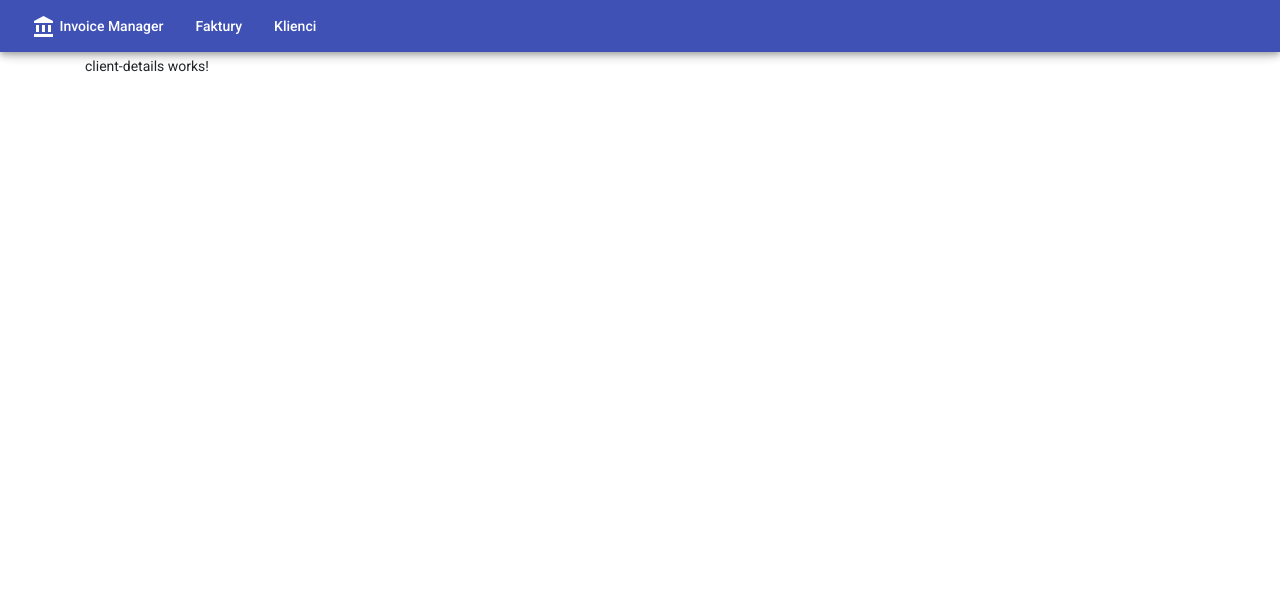
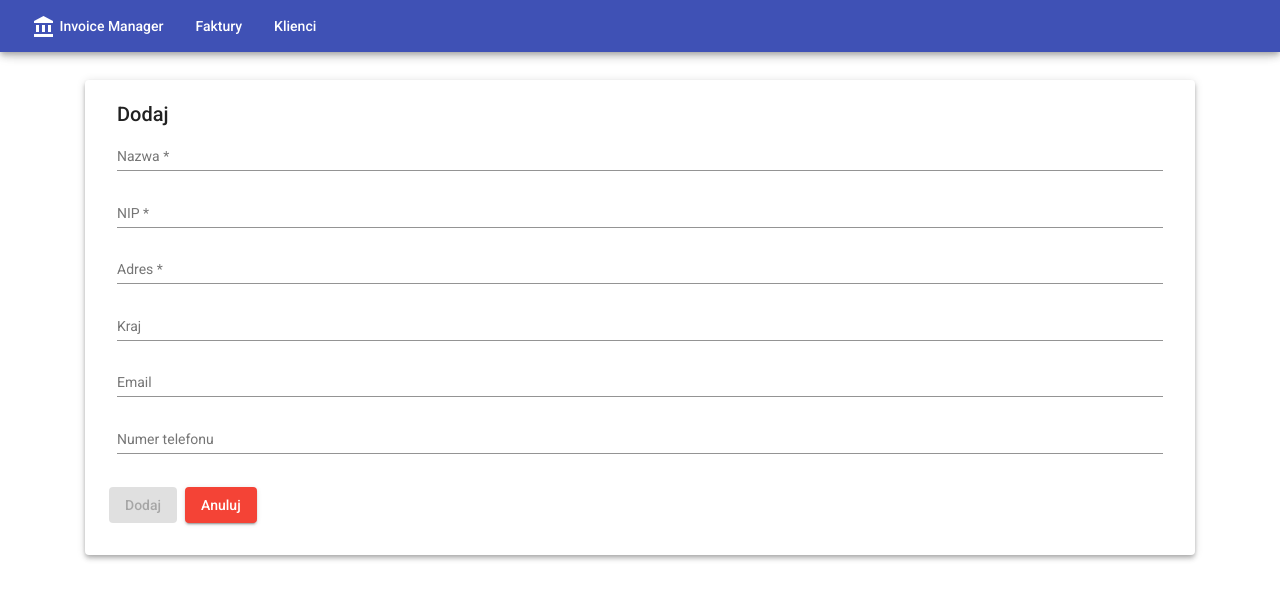
Before and after one commit to tomaszek92/InvoiceManagerClient, an Angular app: page /clients/0 in a window 1280 px wide. Shown: the top 600 px of the page. Built offline with nearby package versions, Linux system fonts and the light colour scheme.

Commit message:
Formularz klienta

```diff
--- a/src/app/app.module.ts
+++ b/src/app/app.module.ts
@@ -1,10 +1,13 @@
 import { BrowserModule } from '@angular/platform-browser';
 import { NgModule } from '@angular/core';
 import { HttpClientModule } from '@angular/common/http';
+import { ReactiveFormsModule } from '@angular/forms';
 
 import { MatButtonModule } from '@angular/material/button';
 import { MatCardModule } from '@angular/material/card';
+import { MatFormFieldModule } from '@angular/material/form-field';
 import { MatIconModule } from '@angular/material/icon';
+import { MatInputModule } from '@angular/material/input';
 import { MatListModule } from '@angular/material/list';
 import { MatMenuModule } from '@angular/material/menu';
 import { MatProgressSpinnerModule } from '@angular/material/progress-spinner';
@@ -34,10 +37,13 @@ import { LoaderComponent } from './shared/loader/loader.component';
     AppRoutingModule,
     BrowserAnimationsModule,
     HttpClientModule,
+    ReactiveFormsModule,
 
     MatButtonModule,
     MatCardModule,
+    MatFormFieldModule,
     MatIconModule,
+    MatInputModule,
     MatListModule,
     MatMenuModule,
     MatProgressSpinnerModule
--- a/src/app/clients/client-details/client-details.component.html
+++ b/src/app/clients/client-details/client-details.component.html
@@ -1 +1,56 @@
-<p>client-details works!</p>
+<div class="row mt-4">
+    <div class="col">
+      <mat-card class="mat-elevation-z4">
+            <form [formGroup]="clientForm" autocomplete="off" novalidate (ngSubmit)="saveClient(clientForm.value)">
+                <mat-card-header>
+                    <mat-card-title class="my-2">{{ getTitle() }}</mat-card-title>
+                </mat-card-header>
+                <mat-card-content>
+                    <div *ngIf="isLoading; then isLoadingBlock else isNotLoadingBlock"></div>
+
+                    <ng-template #isLoadingBlock>
+                        <div style="height: 10rem;">
+                            <app-loader></app-loader>
+                        </div>
+                    </ng-template>
+
+                    <ng-template #isNotLoadingBlock>
+                        <mat-form-field>
+                            <mat-label>Nazwa</mat-label>
+                            <input matInput type="text" formControlName="name">
+                            <mat-error *ngIf="hasError('name', 'required')">Nazwa jest wymagana</mat-error>
+                        </mat-form-field>
+                        <mat-form-field>
+                            <mat-label>NIP</mat-label>
+                            <input matInput type="text" formControlName="nip">
+                            <mat-error *ngIf="hasError('nip', 'required')">NIP jest wymagany</mat-error>
+                        </mat-form-field>
+                        <mat-form-field>
+                            <mat-label>Adres</mat-label>
+                            <input matInput type="text" formControlName="address">
+                            <mat-error *ngIf="hasError('address', 'required')">Adres jest wymagany</mat-error>
+                        </mat-form-field>
+                        <mat-form-field>
+                            <mat-label>Kraj</mat-label>
+                            <input matInput type="text" formControlName="country">
+                        </mat-form-field>
+                        <mat-form-field>
+                            <mat-label>Email</mat-label>
+                            <input matInput type="email" formControlName="email">
+                            <mat-error *ngIf="hasError('email', 'email')">Email jest niepoprawny</mat-error>
+                        </mat-form-field>
+                        <mat-form-field>
+                            <mat-label>Numer telefonu</mat-label>
+                            <input matInput type="text" formControlName="phoneNumber">
+                        </mat-form-field>
+                    </ng-template>
+
+                </mat-card-content>
+                <mat-card-actions>
+                    <button mat-raised-button color="primary" [disabled]="!clientForm.valid">{{ getTitle() }}</button>
+                    <button type="button" mat-raised-button color="warn" (click)="cancel()">Anuluj</button>
+                </mat-card-actions>
+        </form>
+    </mat-card>
+    </div>
+</div>
--- a/src/app/clients/client-details/client-details.component.scss
+++ b/src/app/clients/client-details/client-details.component.scss
@@ -0,0 +1,8 @@
+.mat-card-content,
+.mat-card-actions {
+    padding: 0 16px;
+}
+
+.mat-form-field {
+    display: block;
+}
--- a/src/app/clients/client-details/client-details.component.ts
+++ b/src/app/clients/client-details/client-details.component.ts
@@ -1,4 +1,9 @@
 import { Component, OnInit } from '@angular/core';
+import { Client } from '../client.model';
+import { ClientsService } from '../clients.service';
+import { ActivatedRoute } from '@angular/router';
+import { FormGroup, FormControl, Validators } from '@angular/forms';
+import { Location } from '@angular/common';
 
 @Component({
   selector: 'app-client-details',
@@ -7,9 +12,77 @@ import { Component, OnInit } from '@angular/core';
 })
 export class ClientDetailsComponent implements OnInit {
 
-  constructor() { }
+  isLoading: boolean;
+  clientForm: FormGroup;
+
+  constructor(private clientsService: ClientsService, private route: ActivatedRoute, private location: Location) { }
 
   ngOnInit(): void {
+    this.initClientForm();
+
+    const clientId = parseInt(this.route.snapshot.params.id, 10);
+    if (clientId) {
+      this.getClient(clientId);
+    }
+  }
+
+  initClientForm() {
+    this.clientForm = new FormGroup({
+      id: new FormControl(0),
+      name: new FormControl('', [ Validators.required ]),
+      nip: new FormControl('', [ Validators.required ]),
+      address: new FormControl('', [ Validators.required ]),
+      country: new FormControl(''),
+      email: new FormControl('', [ Validators.email ]),
+      phoneNumber: new FormControl('')
+    });
+  }
+
+  getClient(id: number) {
+    this.isLoading = true;
+    this.clientsService
+      .getById(id)
+      .subscribe(
+        client => this.clientForm.setValue(client),
+        error => {},
+        () => this.isLoading = false
+      );
+  }
+
+  saveClient(client) {
+    console.log('save', client);
+    this.isLoading = true;
+
+    if (this.clientForm.get('id').value === 0) {
+      this.clientsService
+        .create(client)
+        .subscribe(
+          c => this.clientForm.setValue(c),
+          error => {},
+          () => this.isLoading = false
+        );
+    } else {
+      this.clientsService
+        .update(client)
+        .subscribe(
+          () => {},
+          error => {},
+          () => this.isLoading = false
+        );
+    }
+  }
+
+  hasError(controlName: string, errorName: string) {
+    return this.clientForm.controls[controlName].hasError(errorName);
+  }
+
+  cancel() {
+    this.location.back();
+  }
+
+  getTitle(): string {
+    const id = this.clientForm.get('id').value;
+    return id === 0 ? 'Dodaj' : 'Edytuj';
   }
 
 }
--- a/src/app/clients/clients-list/clients-list.component.html
+++ b/src/app/clients/clients-list/clients-list.component.html
@@ -35,11 +35,11 @@
                         <mat-icon>more_vert</mat-icon>
                     </button>
                     <mat-menu #menu="matMenu">
-                      <button mat-menu-item>
+                      <a mat-menu-item [routerLink]="['/clients', client.id]">
                         <mat-icon>edit</mat-icon>
                         <span>Edytuj</span>
-                      </button>
-                      <button mat-menu-item>
+                      </a>
+                      <button mat-menu-item (click)="deleteClient(client.id)">
                         <mat-icon>delete</mat-icon>
                         <span>Usuń</span>
                       </button>
@@ -57,8 +57,8 @@
 
 <div class="fixed-bottom pr-4 pb-4">
     <div class="float-right">
-        <button mat-fab color="primary">
+        <a mat-fab color="primary" routerLink="/clients/0">
             <mat-icon>add</mat-icon>
-        </button>
+        </a>
     </div>
 </div>
--- a/src/app/clients/clients-list/clients-list.component.ts
+++ b/src/app/clients/clients-list/clients-list.component.ts
@@ -1,6 +1,8 @@
 import { Component, OnInit } from '@angular/core';
+
 import { ClientsService  } from '../clients.service';
 import { Client } from '../client.model';
+import { concat } from 'rxjs';
 
 @Component({
   selector: 'app-clients-list',
@@ -15,8 +17,11 @@ export class ClientsListComponent implements OnInit {
   constructor(private clientsService: ClientsService) { }
 
   ngOnInit(): void {
+    this.getClients();
+  }
+
+  getClients() {
     this.isLoading = true;
-
     this.clientsService
       .getAll()
       .subscribe(
@@ -28,4 +33,14 @@ export class ClientsListComponent implements OnInit {
         () => this.isLoading = false);
   }
 
+  deleteClient(clientId: number) {
+    this.isLoading = true;
+    this.clientsService
+      .delete(clientId)
+      .subscribe(
+        () => this.clients = this.clients.filter(client => client.id !== clientId),
+        error => {},
+        () => this.isLoading = false);
+  }
+
 }
```
